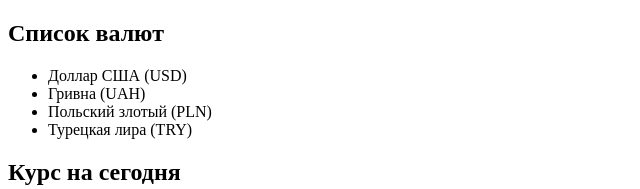
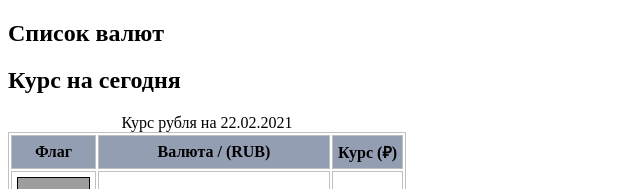
Before and after one commit to antoniouo/core-html-table, a plain HTML site: page currencies.html in a window 1280 px wide. Shown: the top 189 px of the page, without its empty margins (0-640 px from the left). Drawn offline with Linux system fonts and the light colour scheme; grey boxes are pictures that could not be loaded.

Commit message:
Revert "Release 0"
This reverts commit ccbd5627fcb74723231a48207d5d953d301794fd.

```diff
--- a/currencies.html
+++ b/currencies.html
@@ -6,15 +6,7 @@
 </head>
 <body>
     <h2>Список валют</h2>
-
-    <p>
-      <ul>
-        <li>Доллар США (USD)</li>
-        <li>Гривна (UAH)</li>
-        <li>Польский злотый (PLN)</li>
-        <li>Турецкая лира (TRY)</li>
-      </ul>
-    </p>
+    <!-- Тут вставьте список валют -->
 
     <h2>Курс на сегодня</h2>
     <table border="1" bordercolor="#c0c0c0" cellpadding="5">
```
